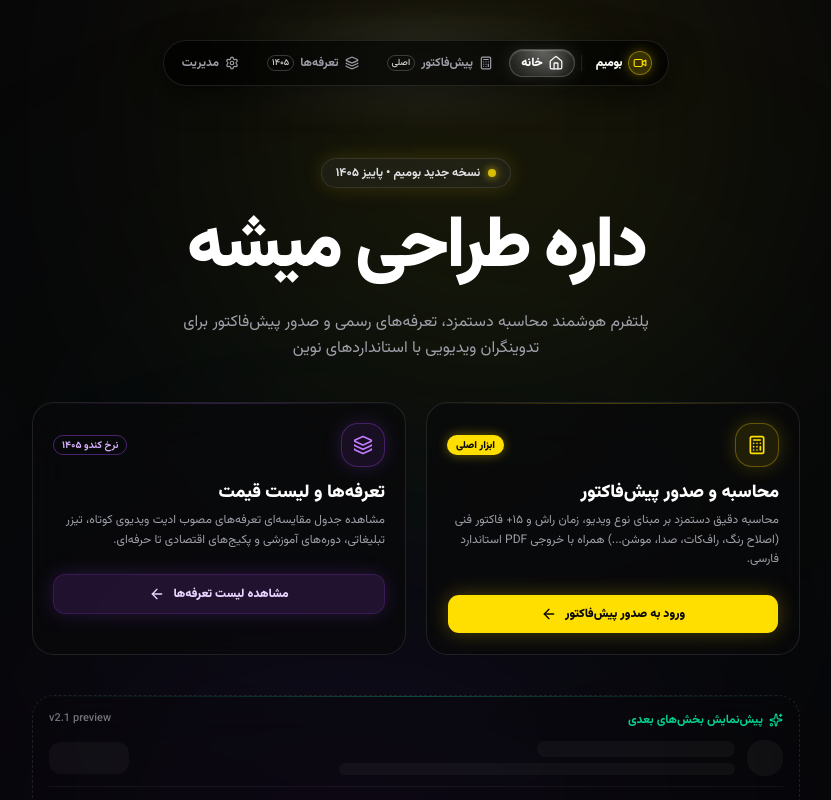
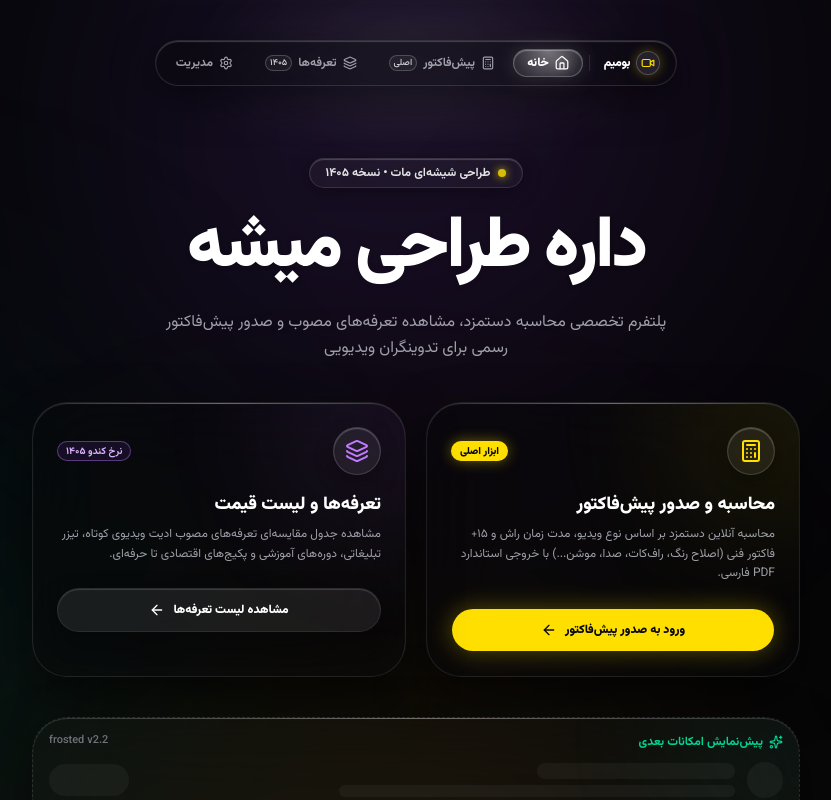
Before and after one commit to hnmodeq/bumim, a Next.js app: page / in a window 1280 px wide. Shown: the top 800 px of the page, without its empty margins (224-1055 px from the left). Built offline with nearby package versions, Linux system fonts and the light colour scheme.

Commit message:
feat: apply frosted glassmorphism vibe inspired by frosted authentication template

```diff
--- a/app/globals.css
+++ b/app/globals.css
@@ -49,26 +49,26 @@
 }
 
 :root {
-  --background: #09090b;
-  --foreground: #fafafa;
-  --card: #121215;
-  --card-foreground: #fafafa;
-  --popover: #121215;
-  --popover-foreground: #fafafa;
+  --background: #060608;
+  --foreground: #f4f4f5;
+  --card: rgba(18, 18, 22, 0.65);
+  --card-foreground: #f4f4f5;
+  --popover: rgba(18, 18, 22, 0.9);
+  --popover-foreground: #f4f4f5;
   --primary: #ffdf00;
   --primary-foreground: #09090b;
-  --secondary: #1f1f23;
-  --secondary-foreground: #fafafa;
-  --muted: #1a1a1e;
+  --secondary: rgba(255, 255, 255, 0.06);
+  --secondary-foreground: #f4f4f5;
+  --muted: rgba(255, 255, 255, 0.05);
   --muted-foreground: #a1a1aa;
-  --accent: #1f1f23;
-  --accent-foreground: #fafafa;
+  --accent: rgba(255, 255, 255, 0.08);
+  --accent-foreground: #ffffff;
   --destructive: #ef4444;
-  --destructive-foreground: #fafafa;
-  --border: #27272a;
-  --input: #27272a;
+  --destructive-foreground: #ffffff;
+  --border: rgba(255, 255, 255, 0.1);
+  --input: rgba(255, 255, 255, 0.08);
   --ring: #ffdf00;
-  --radius: 0.75rem;
+  --radius: 1rem;
 
   --chart-1: #ffdf00;
   --chart-2: #11ffba;
@@ -76,61 +76,45 @@
   --chart-4: #ec4899;
   --chart-5: #3b82f6;
 
-  --sidebar: #121215;
-  --sidebar-foreground: #fafafa;
+  --sidebar: rgba(18, 18, 22, 0.7);
+  --sidebar-foreground: #f4f4f5;
   --sidebar-primary: #ffdf00;
   --sidebar-primary-foreground: #09090b;
-  --sidebar-accent: #1f1f23;
-  --sidebar-accent-foreground: #fafafa;
-  --sidebar-border: #27272a;
+  --sidebar-accent: rgba(255, 255, 255, 0.08);
+  --sidebar-accent-foreground: #ffffff;
+  --sidebar-border: rgba(255, 255, 255, 0.1);
   --sidebar-ring: #ffdf00;
-
-  /* Bumim legacy tokens */
-  --bumim-bg: #09090b;
-  --bumim-bg-2: #121215;
-  --bumim-card: #18181b;
-  --bumim-card-2: #202024;
-  --bumim-border: #27272a;
-  --bumim-border-2: #333338;
-  --bumim-yellow: #ffdf00;
-  --bumim-yellow-bright: #ffdf00;
-  --bumim-yellow-light: #ffdf00;
-  --bumim-teal: #11ffba;
-  --bumim-teal-dark: #11ffba;
-  --bumim-text: #fafafa;
-  --bumim-muted: #a1a1aa;
-  --bumim-white: #ffffff;
 }
 
 .dark {
-  --background: #09090b;
-  --foreground: #fafafa;
-  --card: #121215;
-  --card-foreground: #fafafa;
-  --popover: #121215;
-  --popover-foreground: #fafafa;
+  --background: #060608;
+  --foreground: #f4f4f5;
+  --card: rgba(18, 18, 22, 0.65);
+  --card-foreground: #f4f4f5;
+  --popover: rgba(18, 18, 22, 0.9);
+  --popover-foreground: #f4f4f5;
   --primary: #ffdf00;
   --primary-foreground: #09090b;
-  --secondary: #1f1f23;
-  --secondary-foreground: #fafafa;
-  --muted: #1a1a1e;
+  --secondary: rgba(255, 255, 255, 0.06);
+  --secondary-foreground: #f4f4f5;
+  --muted: rgba(255, 255, 255, 0.05);
   --muted-foreground: #a1a1aa;
-  --accent: #1f1f23;
-  --accent-foreground: #fafafa;
+  --accent: rgba(255, 255, 255, 0.08);
+  --accent-foreground: #ffffff;
   --destructive: #ef4444;
-  --destructive-foreground: #fafafa;
-  --border: #27272a;
-  --input: #27272a;
+  --destructive-foreground: #ffffff;
+  --border: rgba(255, 255, 255, 0.1);
+  --input: rgba(255, 255, 255, 0.08);
   --ring: #ffdf00;
-  --radius: 0.75rem;
+  --radius: 1rem;
 
-  --sidebar: #121215;
-  --sidebar-foreground: #fafafa;
+  --sidebar: rgba(18, 18, 22, 0.7);
+  --sidebar-foreground: #f4f4f5;
   --sidebar-primary: #ffdf00;
   --sidebar-primary-foreground: #09090b;
-  --sidebar-accent: #1f1f23;
-  --sidebar-accent-foreground: #fafafa;
-  --sidebar-border: #27272a;
+  --sidebar-accent: rgba(255, 255, 255, 0.08);
+  --sidebar-accent-foreground: #ffffff;
+  --sidebar-border: rgba(255, 255, 255, 0.1);
   --sidebar-ring: #ffdf00;
 }
 
@@ -142,6 +126,50 @@ body {
   background-color: var(--background);
   color: var(--foreground);
   overflow-x: hidden;
+  background-image:
+    radial-gradient(ellipse 80% 50% at 50% -20%, rgba(120, 119, 198, 0.15), transparent),
+    radial-gradient(ellipse 60% 40% at 80% 70%, rgba(255, 223, 0, 0.05), transparent),
+    radial-gradient(ellipse 50% 50% at 20% 80%, rgba(17, 255, 186, 0.04), transparent);
+  background-attachment: fixed;
+}
+
+/* Frosted glass utilities */
+.frosted-glass {
+  background: rgba(255, 255, 255, 0.03);
+  backdrop-filter: blur(24px) saturate(160%);
+  -webkit-backdrop-filter: blur(24px) saturate(160%);
+  border: 1px solid rgba(255, 255, 255, 0.08);
+  box-shadow: 0 8px 32px 0 rgba(0, 0, 0, 0.37), inset 0 1px 1px 0 rgba(255, 255, 255, 0.1);
+}
+
+.frosted-glass-card {
+  background: rgba(18, 18, 24, 0.6);
+  backdrop-filter: blur(20px) saturate(180%);
+  -webkit-backdrop-filter: blur(20px) saturate(180%);
+  border: 1px solid rgba(255, 255, 255, 0.1);
+  box-shadow: 0 20px 50px rgba(0, 0, 0, 0.4), inset 0 1px 0 rgba(255, 255, 255, 0.12);
+}
+
+.frosted-glass-input {
+  background: rgba(255, 255, 255, 0.035);
+  backdrop-filter: blur(12px);
+  -webkit-backdrop-filter: blur(12px);
+  border: 1px solid rgba(255, 255, 255, 0.08);
+  box-shadow: inset 0 2px 4px rgba(0, 0, 0, 0.2);
+  transition: all 0.2s ease;
+}
+.frosted-glass-input:focus {
+  background: rgba(255, 255, 255, 0.06);
+  border-color: rgba(255, 223, 0, 0.4);
+  box-shadow: 0 0 16px rgba(255, 223, 0, 0.15), inset 0 1px 2px rgba(0, 0, 0, 0.2);
+}
+
+.frosted-glass-pill {
+  background: rgba(255, 255, 255, 0.05);
+  backdrop-filter: blur(20px);
+  -webkit-backdrop-filter: blur(20px);
+  border: 1px solid rgba(255, 255, 255, 0.12);
+  box-shadow: 0 4px 20px rgba(0, 0, 0, 0.25), inset 0 1px 1px rgba(255, 255, 255, 0.15);
 }
 
 ::-webkit-scrollbar {
@@ -149,11 +177,11 @@ body {
   height: 6px;
 }
 ::-webkit-scrollbar-thumb {
-  background: #27272a;
+  background: rgba(255, 255, 255, 0.12);
   border-radius: 999px;
 }
 ::-webkit-scrollbar-thumb:hover {
-  background: #3f3f46;
+  background: rgba(255, 255, 255, 0.22);
 }
 ::-webkit-scrollbar-track {
   background: transparent;
--- a/app/page.tsx
+++ b/app/page.tsx
@@ -4,7 +4,7 @@ import Link from "next/link";
 import { Badge } from "@/components/ui/badge";
 import { buttonVariants } from "@/components/ui/button";
 import { GlowMenu } from "@/components/ui/glow-menu";
-import { GlowCard } from "@/components/ui/glow-card";
+import { FrostedCard } from "@/components/ui/frosted-card";
 import { Skeleton } from "@/components/ui/skeleton";
 import { Separator } from "@/components/ui/separator";
 import { cn } from "@/lib/utils";
@@ -14,18 +14,19 @@ import {
   Sparkles,
   ArrowLeft,
   Video,
+  CheckCircle2,
+  Lock,
   FileCheck2,
-  Shield,
   Zap,
 } from "lucide-react";
 
 export default function Home() {
   return (
-    <main className="min-h-screen flex flex-col justify-between p-4 md:p-8 relative overflow-hidden bg-[#070709] selection:bg-primary/20">
-      {/* Background Ambient Glow Orbs */}
-      <div className="absolute -top-32 right-1/4 w-[500px] h-[500px] bg-primary/10 rounded-full blur-[140px] pointer-events-none" />
-      <div className="absolute -bottom-32 left-1/4 w-[500px] h-[500px] bg-purple-600/10 rounded-full blur-[140px] pointer-events-none" />
-      <div className="absolute top-1/2 left-1/2 -translate-x-1/2 -translate-y-1/2 w-[700px] h-[400px] bg-emerald-500/5 rounded-full blur-[160px] pointer-events-none" />
+    <main className="min-h-screen flex flex-col justify-between p-4 md:p-8 relative overflow-hidden bg-[#060608] selection:bg-primary/20">
+      {/* Dynamic Ambient Iridescent Gradient Mesh */}
+      <div className="absolute -top-40 right-1/4 w-[600px] h-[600px] bg-gradient-to-br from-indigo-500/20 via-purple-500/15 to-transparent rounded-full blur-[140px] pointer-events-none" />
+      <div className="absolute top-1/3 -left-40 w-[550px] h-[550px] bg-gradient-to-tr from-emerald-500/15 via-teal-500/10 to-transparent rounded-full blur-[140px] pointer-events-none" />
+      <div className="absolute -bottom-40 right-1/3 w-[600px] h-[600px] bg-gradient-to-tl from-amber-400/15 via-yellow-500/10 to-transparent rounded-full blur-[150px] pointer-events-none" />
 
       {/* Floating Glow Menu Dock at Top */}
       <header className="w-full max-w-5xl mx-auto flex items-center justify-center pt-2 pb-6 z-20">
@@ -36,42 +37,42 @@ export default function Home() {
       <section className="w-full max-w-4xl mx-auto my-auto py-8 md:py-12 z-10 space-y-10">
         <div className="text-center space-y-4">
           <div className="inline-flex items-center gap-2">
-            <div className="relative inline-flex items-center gap-2 px-3.5 py-1.5 rounded-full bg-white/5 border border-white/10 backdrop-blur-xl shadow-[0_0_20px_rgba(255,223,0,0.15)] text-xs font-semibold">
+            <div className="relative inline-flex items-center gap-2 px-4 py-1.5 rounded-full bg-white/[0.04] border border-white/[0.12] backdrop-blur-2xl shadow-[0_4px_20px_rgba(0,0,0,0.3),inset_0_1px_1px_rgba(255,255,255,0.2)] text-xs font-semibold">
               <span className="w-2 h-2 rounded-full bg-primary animate-pulse shadow-[0_0_8px_#ffdf00]" />
-              <span className="text-zinc-200">نسخه جدید بومیم • پاییز ۱۴۰۵</span>
+              <span className="text-zinc-200">طراحی شیشه‌ای مات • نسخه ۱۴۰۵</span>
             </div>
           </div>
 
           <h1
-            className="text-4xl md:text-6xl lg:text-7xl font-black tracking-tight text-white leading-tight"
+            className="text-4xl md:text-6xl lg:text-7xl font-black tracking-tight text-white leading-tight drop-shadow-sm"
             style={{ letterSpacing: "-0.04em" }}
           >
             داره طراحی میشه
           </h1>
 
           <p className="text-sm md:text-base text-zinc-400 max-w-lg mx-auto leading-relaxed">
-            پلتفرم هوشمند محاسبه دستمزد، تعرفه‌های رسمی و صدور پیش‌فاکتور برای تدوینگران ویدیویی با استانداردهای نوین
+            پلتفرم تخصصی محاسبه دستمزد، مشاهده تعرفه‌های مصوب و صدور پیش‌فاکتور رسمی برای تدوینگران ویدیویی
           </p>
         </div>
 
-        {/* Glow Cards Grid */}
+        {/* Frosted Cards Grid */}
         <div className="grid grid-cols-1 md:grid-cols-2 gap-5 max-w-3xl mx-auto">
           {/* Card 1: Invoice */}
-          <GlowCard glowColor="#ffdf00" className="flex flex-col justify-between">
-            <div className="space-y-3">
+          <FrostedCard accentGlow="rgba(255, 223, 0, 0.2)" className="flex flex-col justify-between">
+            <div className="space-y-4">
               <div className="flex items-center justify-between">
-                <div className="w-11 h-11 rounded-xl bg-primary/10 border border-primary/30 flex items-center justify-center text-primary shadow-[0_0_20px_rgba(255,223,0,0.2)]">
-                  <Calculator className="w-5 h-5" />
+                <div className="w-12 h-12 rounded-2xl bg-white/[0.06] border border-white/[0.15] backdrop-blur-xl flex items-center justify-center text-primary shadow-[0_8px_20px_rgba(0,0,0,0.3),inset_0_1px_1px_rgba(255,255,255,0.25)]">
+                  <Calculator className="w-6 h-6" />
                 </div>
-                <Badge className="bg-primary text-primary-foreground font-black text-[10px] shadow-[0_0_12px_rgba(255,223,0,0.4)]">
+                <Badge className="bg-primary text-primary-foreground font-black text-[10px] shadow-[0_0_14px_rgba(255,223,0,0.4)]">
                   ابزار اصلی
                 </Badge>
               </div>
 
               <div>
                 <h3 className="text-lg font-black text-white">محاسبه و صدور پیش‌فاکتور</h3>
-                <p className="text-xs text-zinc-400 mt-1 leading-relaxed">
-                  محاسبه دقیق دستمزد بر مبنای نوع ویدیو، زمان راش و ۱۵+ فاکتور فنی (اصلاح رنگ، راف‌کات، صدا، موشن...) همراه با خروجی PDF استاندارد فارسی.
+                <p className="text-xs text-zinc-400 mt-1.5 leading-relaxed">
+                  محاسبه آنلاین دستمزد بر اساس نوع ویدیو، مدت زمان راش و ۱۵+ فاکتور فنی (اصلاح رنگ، راف‌کات، صدا، موشن...) با خروجی استاندارد PDF فارسی.
                 </p>
               </div>
             </div>
@@ -81,30 +82,30 @@ export default function Home() {
                 href="/invoice"
                 className={cn(
                   buttonVariants({ variant: "default" }),
-                  "w-full font-black text-xs h-10 gap-2 shadow-[0_0_20px_rgba(255,223,0,0.25)] hover:shadow-[0_0_30px_rgba(255,223,0,0.45)] transition-all"
+                  "w-full font-black text-xs h-11 gap-2 shadow-[0_0_24px_rgba(255,223,0,0.3)] hover:shadow-[0_0_36px_rgba(255,223,0,0.5)] transition-all rounded-xl"
                 )}
               >
                 <span>ورود به صدور پیش‌فاکتور</span>
                 <ArrowLeft className="w-4 h-4 transition-transform group-hover:-translate-x-1" />
               </Link>
             </div>
-          </GlowCard>
+          </FrostedCard>
 
           {/* Card 2: Services */}
-          <GlowCard glowColor="#a855f7" className="flex flex-col justify-between">
-            <div className="space-y-3">
+          <FrostedCard accentGlow="rgba(192, 132, 252, 0.2)" className="flex flex-col justify-between">
+            <div className="space-y-4">
               <div className="flex items-center justify-between">
-                <div className="w-11 h-11 rounded-xl bg-purple-500/10 border border-purple-500/30 flex items-center justify-center text-purple-400 shadow-[0_0_20px_rgba(168,85,247,0.2)]">
-                  <Layers className="w-5 h-5" />
+                <div className="w-12 h-12 rounded-2xl bg-white/[0.06] border border-white/[0.15] backdrop-blur-xl flex items-center justify-center text-purple-400 shadow-[0_8px_20px_rgba(0,0,0,0.3),inset_0_1px_1px_rgba(255,255,255,0.25)]">
+                  <Layers className="w-6 h-6" />
                 </div>
-                <Badge variant="outline" className="border-purple-500/40 text-purple-300 font-bold text-[10px]">
+                <Badge variant="outline" className="border-purple-400/40 text-purple-300 font-bold text-[10px] bg-purple-500/10">
                   نرخ کندو ۱۴۰۵
                 </Badge>
               </div>
 
               <div>
                 <h3 className="text-lg font-black text-white">تعرفه‌ها و لیست قیمت</h3>
-                <p className="text-xs text-zinc-400 mt-1 leading-relaxed">
+                <p className="text-xs text-zinc-400 mt-1.5 leading-relaxed">
                   مشاهده جدول مقایسه‌ای تعرفه‌های مصوب ادیت ویدیوی کوتاه، تیزر تبلیغاتی، دوره‌های آموزشی و پکیج‌های اقتصادی تا حرفه‌ای.
                 </p>
               </div>
@@ -115,48 +116,48 @@ export default function Home() {
                 href="/services"
                 className={cn(
                   buttonVariants({ variant: "secondary" }),
-                  "w-full font-black text-xs h-10 gap-2 bg-purple-500/15 border border-purple-500/30 text-purple-200 hover:bg-purple-500/25 hover:text-white shadow-[0_0_20px_rgba(168,85,247,0.2)] transition-all"
+                  "w-full font-black text-xs h-11 gap-2 bg-white/[0.08] border border-white/[0.15] text-white hover:bg-white/[0.15] shadow-[0_8px_24px_rgba(0,0,0,0.3),inset_0_1px_1px_rgba(255,255,255,0.15)] transition-all rounded-xl"
                 )}
               >
                 <span>مشاهده لیست تعرفه‌ها</span>
                 <ArrowLeft className="w-4 h-4 transition-transform group-hover:-translate-x-1" />
               </Link>
             </div>
-          </GlowCard>
+          </FrostedCard>
         </div>
 
-        {/* Skeleton Preview Teaser Card */}
+        {/* Frosted Skeleton Preview Teaser */}
         <div className="max-w-3xl mx-auto">
-          <GlowCard glowColor="#11ffba" className="p-4 border-dashed border-white/10 bg-zinc-950/40">
+          <FrostedCard accentGlow="rgba(52, 211, 153, 0.15)" className="p-4 border-dashed border-white/[0.12] bg-white/[0.02]">
             <div className="flex items-center justify-between mb-3 text-xs text-zinc-400 font-medium">
               <span className="flex items-center gap-1.5 text-emerald-400 font-bold">
                 <Sparkles className="w-3.5 h-3.5" />
-                پیش‌نمایش بخش‌های بعدی
+                پیش‌نمایش امکانات بعدی
               </span>
-              <span className="text-[11px] font-mono text-zinc-500">v2.1 preview</span>
+              <span className="text-[11px] font-mono text-zinc-500">frosted v2.2</span>
             </div>
             <div className="space-y-2.5">
               <div className="flex items-center gap-3">
-                <Skeleton className="h-9 w-9 rounded-xl bg-white/5" />
+                <Skeleton className="h-9 w-9 rounded-2xl bg-white/[0.05]" />
                 <div className="space-y-1.5 flex-1">
-                  <Skeleton className="h-4 w-1/3 bg-white/5" />
-                  <Skeleton className="h-3 w-2/3 bg-white/5" />
+                  <Skeleton className="h-4 w-1/3 bg-white/[0.05]" />
+                  <Skeleton className="h-3 w-2/3 bg-white/[0.05]" />
                 </div>
-                <Skeleton className="h-8 w-20 rounded-lg bg-white/5" />
+                <Skeleton className="h-8 w-20 rounded-xl bg-white/[0.05]" />
               </div>
-              <Separator className="bg-white/5" />
+              <Separator className="bg-white/[0.06]" />
               <div className="grid grid-cols-3 gap-2 pt-1">
-                <Skeleton className="h-16 rounded-xl bg-white/5" />
-                <Skeleton className="h-16 rounded-xl bg-white/5" />
-                <Skeleton className="h-16 rounded-xl bg-white/5" />
+                <Skeleton className="h-16 rounded-2xl bg-white/[0.05]" />
+                <Skeleton className="h-16 rounded-2xl bg-white/[0.05]" />
+                <Skeleton className="h-16 rounded-2xl bg-white/[0.05]" />
               </div>
             </div>
-          </GlowCard>
+          </FrostedCard>
         </div>
       </section>
 
       {/* Footer */}
-      <footer className="w-full max-w-5xl mx-auto pt-6 border-t border-white/10 flex flex-col sm:flex-row items-center justify-between gap-3 text-xs text-zinc-500 z-10">
+      <footer className="w-full max-w-5xl mx-auto pt-6 border-t border-white/[0.08] flex flex-col sm:flex-row items-center justify-between gap-3 text-xs text-zinc-500 z-10">
         <div className="flex items-center gap-2">
           <span>طراحی و قدرت‌گرفته از</span>
           <span className="font-bold text-white">بومیم (bumim)</span>
--- /dev/null
+++ b/components/ui/frosted-card.tsx
@@ -0,0 +1,72 @@
+"use client";
+
+import React, { useRef, useState, useCallback } from "react";
+import { cn } from "@/lib/utils";
+
+interface FrostedCardProps extends React.HTMLAttributes<HTMLDivElement> {
+  children: React.ReactNode;
+  accentGlow?: string;
+  className?: string;
+  interactive?: boolean;
+}
+
+export function FrostedCard({
+  children,
+  accentGlow = "rgba(255, 223, 0, 0.15)",
+  className,
+  interactive = true,
+  ...props
+}: FrostedCardProps) {
+  const cardRef = useRef<HTMLDivElement>(null);
+  const [mousePos, setMousePos] = useState<{ x: number; y: number } | null>(null);
+  const [isHovered, setIsHovered] = useState(false);
+
+  const handleMouseMove = useCallback((e: React.MouseEvent<HTMLDivElement>) => {
+    if (!interactive || !cardRef.current) return;
+    const rect = cardRef.current.getBoundingClientRect();
+    setMousePos({
+      x: e.clientX - rect.left,
+      y: e.clientY - rect.top,
+    });
+  }, [interactive]);
+
+  return (
+    <div
+      ref={cardRef}
+      onMouseMove={handleMouseMove}
+      onMouseEnter={() => setIsHovered(true)}
+      onMouseLeave={() => {
+        setIsHovered(false);
+        setMousePos(null);
+      }}
+      className={cn(
+        "relative rounded-3xl border border-white/[0.1] bg-zinc-950/40 backdrop-blur-2xl p-6 overflow-hidden transition-all duration-300",
+        "shadow-[0_20px_50px_rgba(0,0,0,0.5),inset_0_1px_1px_rgba(255,255,255,0.15)]",
+        interactive && "hover:border-white/[0.2] hover:bg-zinc-950/50 hover:shadow-[0_25px_60px_rgba(0,0,0,0.6),inset_0_1px_2px_rgba(255,255,255,0.25)]",
+        className
+      )}
+      {...props}
+    >
+      {/* Specular Top Reflection line */}
+      <div className="pointer-events-none absolute inset-x-0 top-0 h-[1px] bg-gradient-to-r from-transparent via-white/30 to-transparent" />
+
+      {/* Ambient background diffuse lighting */}
+      <div
+        className="pointer-events-none absolute -top-24 -right-24 w-60 h-60 rounded-full blur-3xl opacity-40 transition-opacity duration-500"
+        style={{ background: accentGlow }}
+      />
+
+      {/* Dynamic Cursor Light Sheen */}
+      {interactive && isHovered && mousePos && (
+        <div
+          className="pointer-events-none absolute -inset-px rounded-3xl opacity-100 transition-opacity duration-300 z-0"
+          style={{
+            background: `radial-gradient(500px circle at ${mousePos.x}px ${mousePos.y}px, rgba(255,255,255,0.06), transparent 60%)`,
+          }}
+        />
+      )}
+
+      <div className="relative z-10">{children}</div>
+    </div>
+  );
+}
--- a/components/ui/glow-menu.tsx
+++ b/components/ui/glow-menu.tsx
@@ -44,16 +44,16 @@ const navItems: NavItem[] = [
     name: "تعرفه‌ها",
     href: "/services",
     icon: Layers,
-    color: "#a855f7",
-    glowColor: "rgba(168, 85, 247, 0.5)",
+    color: "#c084fc",
+    glowColor: "rgba(192, 132, 252, 0.5)",
     badge: "۱۴۰۵",
   },
   {
     name: "مدیریت",
     href: "/admin",
     icon: Settings,
-    color: "#11ffba",
-    glowColor: "rgba(17, 255, 186, 0.5)",
+    color: "#34d399",
+    glowColor: "rgba(52, 211, 153, 0.5)",
   },
 ];
 
@@ -83,10 +83,10 @@ export function GlowMenu({ className }: { className?: string }) {
           <motion.div
             key={currentHoveredOrActive.href}
             initial={{ opacity: 0, scale: 0.85 }}
-            animate={{ opacity: 0.45, scale: 1.1 }}
+            animate={{ opacity: 0.5, scale: 1.15 }}
             exit={{ opacity: 0, scale: 0.85 }}
             transition={{ type: "spring", stiffness: 300, damping: 25 }}
-            className="absolute -inset-1 rounded-full blur-xl pointer-events-none transition-colors duration-500"
+            className="absolute -inset-1 rounded-full blur-2xl pointer-events-none transition-colors duration-500"
             style={{
               background: `radial-gradient(circle, ${currentHoveredOrActive.glowColor} 0%, transparent 70%)`,
             }}
@@ -94,17 +94,17 @@ export function GlowMenu({ className }: { className?: string }) {
         )}
       </AnimatePresence>
 
-      {/* Main Glass Pill Dock */}
-      <div className="relative flex items-center gap-1 p-1.5 rounded-full bg-black/70 backdrop-blur-2xl border border-white/10 shadow-[0_8px_32px_rgba(0,0,0,0.6)]">
+      {/* Main Frosted Glass Pill Dock */}
+      <div className="relative flex items-center gap-1 p-1.5 rounded-full bg-zinc-950/40 backdrop-blur-2xl border border-white/[0.12] shadow-[0_12px_40px_rgba(0,0,0,0.5),inset_0_1px_1px_rgba(255,255,255,0.2)]">
         {/* Brand Icon on start */}
         <Link
           href="/"
           className="flex items-center gap-1.5 ps-2.5 pe-2 py-1 rounded-full text-foreground hover:text-primary transition-colors group"
         >
-          <div className="w-6 h-6 rounded-full bg-primary/20 border border-primary/40 flex items-center justify-center text-primary group-hover:scale-105 transition-transform shadow-[0_0_12px_rgba(255,223,0,0.3)]">
+          <div className="w-6 h-6 rounded-full bg-white/10 border border-white/20 flex items-center justify-center text-primary group-hover:scale-105 transition-transform shadow-[0_0_12px_rgba(255,223,0,0.3)]">
             <Video className="w-3.5 h-3.5" />
           </div>
-          <span className="text-xs font-black tracking-tight hidden sm:inline">بومیم</span>
+          <span className="text-xs font-black tracking-tight hidden sm:inline text-white">بومیم</span>
         </Link>
 
         <div className="h-4 w-[1px] bg-white/10 mx-0.5" />
@@ -123,21 +123,21 @@ export function GlowMenu({ className }: { className?: string }) {
                 onMouseEnter={() => setHoveredIdx(idx)}
                 onMouseLeave={() => setHoveredIdx(null)}
                 className={cn(
-                  "relative flex items-center gap-1.5 px-3 py-1.5 rounded-full text-xs font-bold transition-all duration-200 cursor-pointer",
+                  "relative flex items-center gap-1.5 px-3.5 py-1.5 rounded-full text-xs font-bold transition-all duration-200 cursor-pointer",
                   isActive
                     ? "text-white font-black"
                     : "text-zinc-400 hover:text-zinc-100"
                 )}
               >
-                {/* Active Sliding Glowing Pill */}
+                {/* Active Sliding Frosted Glow Pill */}
                 {isActive && (
                   <motion.div
                     layoutId="glow-menu-active-pill"
-                    className="absolute inset-0 rounded-full bg-white/10 border border-white/20 shadow-[inset_0_1px_1px_rgba(255,255,255,0.2),0_0_16px_rgba(255,255,255,0.1)]"
+                    className="absolute inset-0 rounded-full bg-white/[0.12] border border-white/25 shadow-[inset_0_1px_1px_rgba(255,255,255,0.3),0_0_20px_rgba(255,255,255,0.15)]"
                     transition={{ type: "spring", stiffness: 380, damping: 28 }}
                   >
                     <div
-                      className="absolute inset-0 rounded-full opacity-30"
+                      className="absolute inset-0 rounded-full opacity-35"
                       style={{
                         background: `radial-gradient(circle at 50% 0%, ${item.color}, transparent 80%)`,
                       }}
@@ -149,7 +149,7 @@ export function GlowMenu({ className }: { className?: string }) {
                 {isHovered && !isActive && (
                   <motion.div
                     layoutId="glow-menu-hover-pill"
-                    className="absolute inset-0 rounded-full bg-white/5 border border-white/10"
+                    className="absolute inset-0 rounded-full bg-white/[0.06] border border-white/15"
                     transition={{ type: "spring", stiffness: 380, damping: 28 }}
                   />
                 )}
@@ -172,9 +172,9 @@ export function GlowMenu({ className }: { className?: string }) {
                   {item.badge && (
                     <Badge
                       variant="outline"
-                      className="hidden sm:inline-flex text-[9px] px-1 py-0 h-4 border-white/20 font-mono text-zinc-300"
+                      className="hidden sm:inline-flex text-[9px] px-1 py-0 h-4 border-white/20 font-mono text-zinc-300 bg-white/5"
                       style={{
-                        borderColor: isActive ? `${item.color}55` : undefined,
+                        borderColor: isActive ? `${item.color}66` : undefined,
                         color: isActive ? item.color : undefined,
                       }}
                     >
```
Also changed, not shown: app/admin/page.tsx (+53 -61 lines), app/invoice/page.tsx (+45 -45 lines), app/services/page.tsx (+63 -58 lines).
